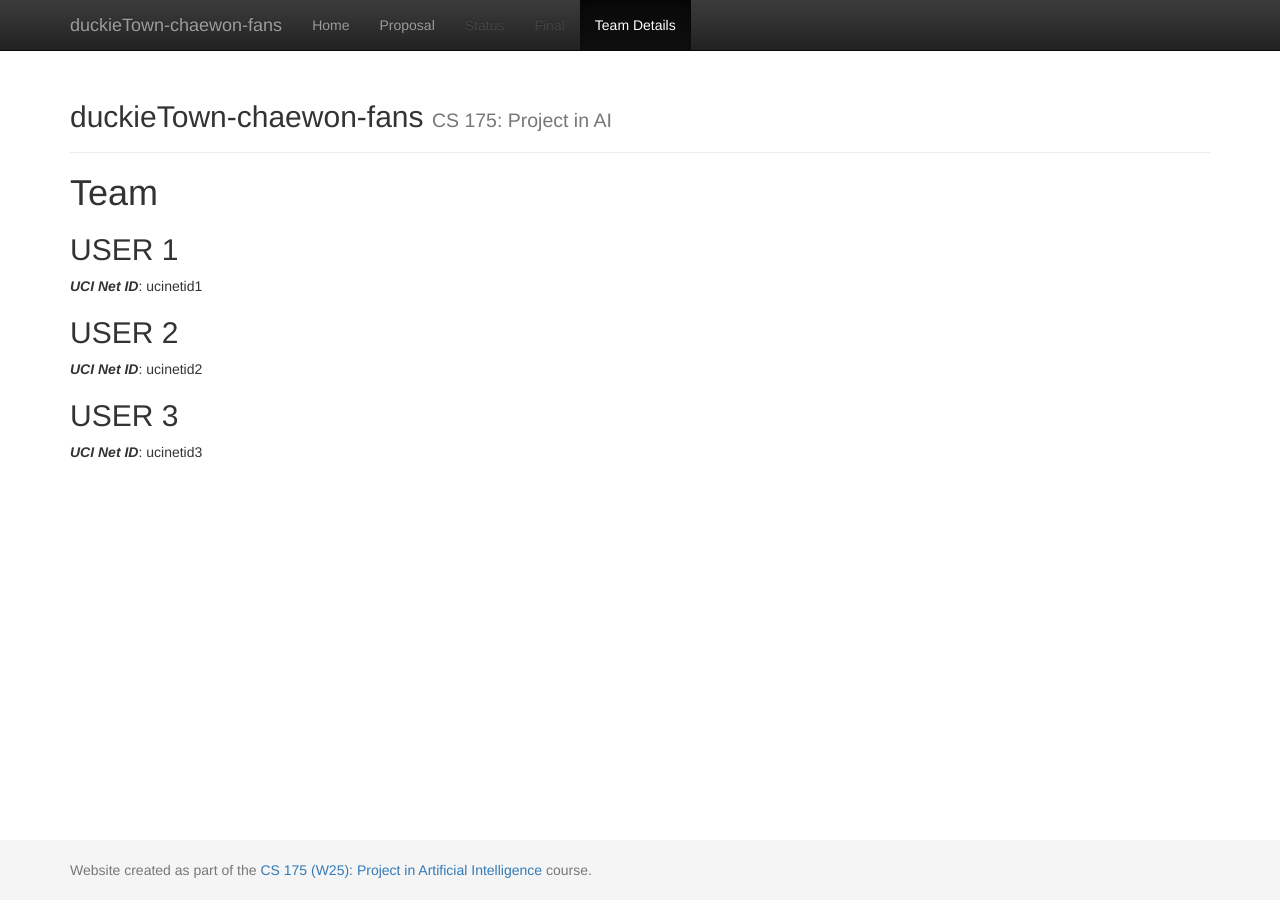
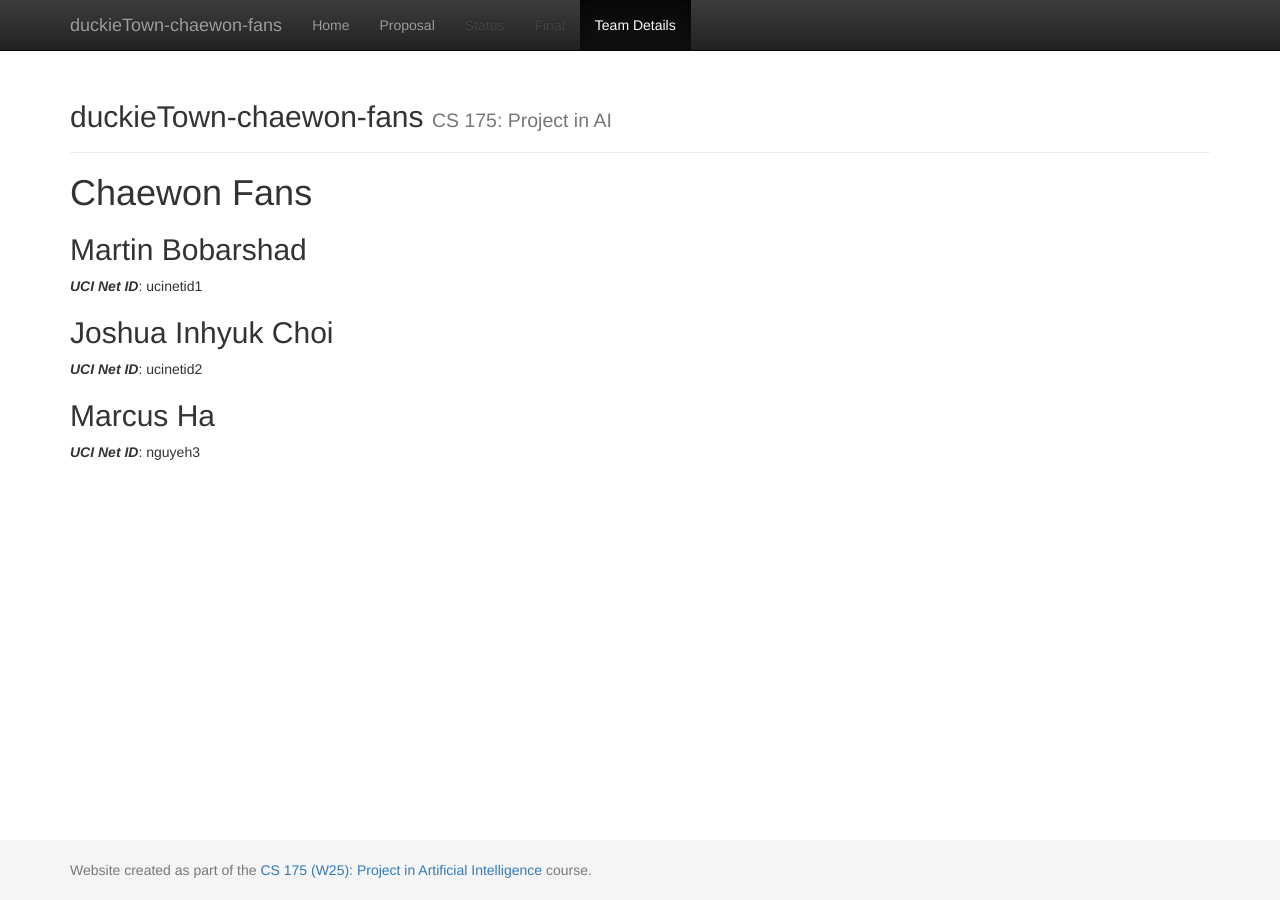
Before and after one commit to marcusha429/duckietown-chaewon-fans, a Jekyll site: the page built from docs/team.md, in a window 1280 px wide. Built offline with Jekyll 4.4.1, drawn with Linux system fonts in a browser that asks for light colours.

Commit message:
Update user name

```diff
--- a/docs/team.md
+++ b/docs/team.md
@@ -1,16 +1,16 @@
 ---
 layout: default
-title:  Team
+title:  Chaewon Fans
 ---
 
 # {{ page.title }}
 
 
-## USER 1
+## Martin Bobarshad
 ***UCI Net ID***: ucinetid1
 
-## USER 2
+## Joshua Inhyuk Choi
 ***UCI Net ID***: ucinetid2
 
-## USER 3
-***UCI Net ID***: ucinetid3
+## Marcus Ha
+***UCI Net ID***: nguyeh3
```
